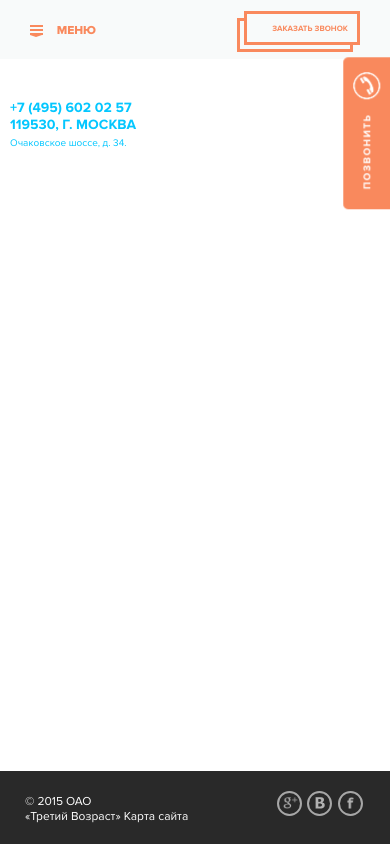
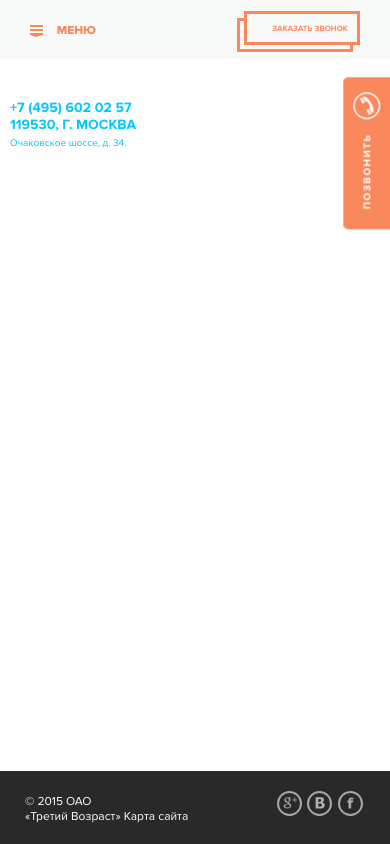
Before and after one commit to RadiksMan/tretiy-vozrast2, a website: page src/index.html in a window 390 px wide. Drawn offline with nearby package versions, Linux system fonts and the light colour scheme; some packages are replaced by stand-ins of ours; files that its build step writes are made by us from their sources.

Commit message:
old fixes

```diff
--- a/src/sass/adaptation_scss/adaptation_develop_1.scss
+++ b/src/sass/adaptation_scss/adaptation_develop_1.scss
@@ -60,6 +60,12 @@
 
     /* /breadcrumbs */
 
+    /* fixed button */
+
+        .call-button-fixed{display: block;top:200px;}
+
+    /* /fixed button */
+
 }
 @media screen and (max-width: 992px){
 
@@ -92,6 +98,8 @@
         }
 
     /* /small list */
+
+
 
 }
 @media screen and (max-width: 960px){
@@ -334,12 +342,6 @@
         .club-tabs-button{padding-right: 0;}
 
     /* /club-tabs */
-
-    /* fixed button */
-
-        .call-button-fixed{display: block;top:110px;}
-
-    /* /fixed button */
 
 }
 @media screen and (max-width: 666px){
@@ -738,7 +740,6 @@
 
     /* small lists */
 
-
         .small-list-wrap{padding-top: 25px;
             .small-list-item{margin-bottom: 50px;
                 &:last-child{margin-bottom: 0;}
@@ -911,6 +912,12 @@
 
     /* /breadcrumbs */
 
+    /* fixed button */
+
+        .call-button-fixed{top:130px;}
+
+    /* /fixed button */
+
 }
 @media screen and (max-width: 320px){
 
--- a/src/sass/develop_scss/develop_1.scss
+++ b/src/sass/develop_scss/develop_1.scss
@@ -307,7 +307,7 @@
 
 /* fixed-button */
 
-    .call-button-fixed{position: fixed;right: -75px;top: 325px;transform:rotateZ(-90deg);z-index: 15;
+    .call-button-fixed{position: fixed;right: -75px;top: 325px;transform:rotateZ(-90deg);z-index: 15;display:none;
         a{display: block;border-radius: 5px 5px 0 0;background-color: #f9895d;font-size: 16px;text-decoration:none;color:#fff;text-transform: uppercase;font-weight: 700;position: relative;overflow: hidden;padding: 20px 25px 20px 35px;letter-spacing: 1.5px;
             span{display: inline-block;vertical-align: middle;position: relative;z-index: 1;}
             .call-button-fixed-text{margin-right: 10px;}
--- a/src/sass/develop_scss/develop_4.scss
+++ b/src/sass/develop_scss/develop_4.scss
@@ -90,7 +90,7 @@
                         &:last-child{margin-bottom: 0;}
                     }
                 }
-                &:hover{
+                &:hover{z-index:1;
                     &>ul{display: block;}
                 }
             }
```
